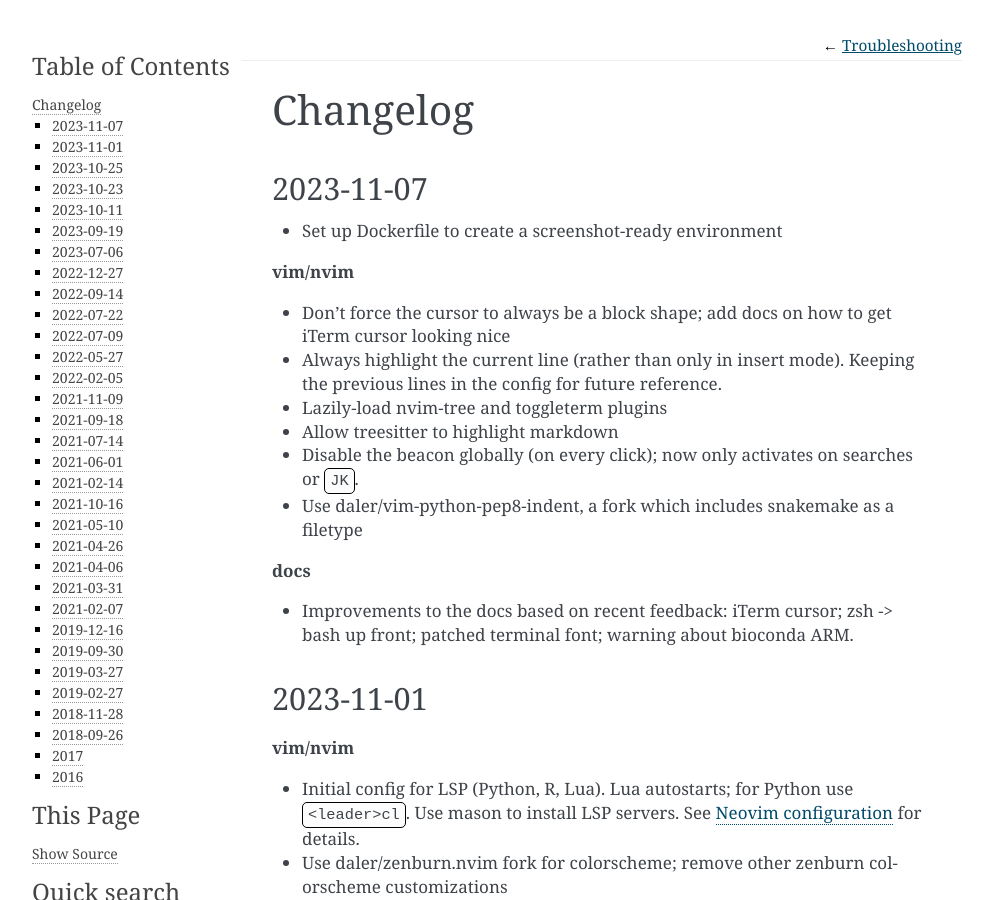
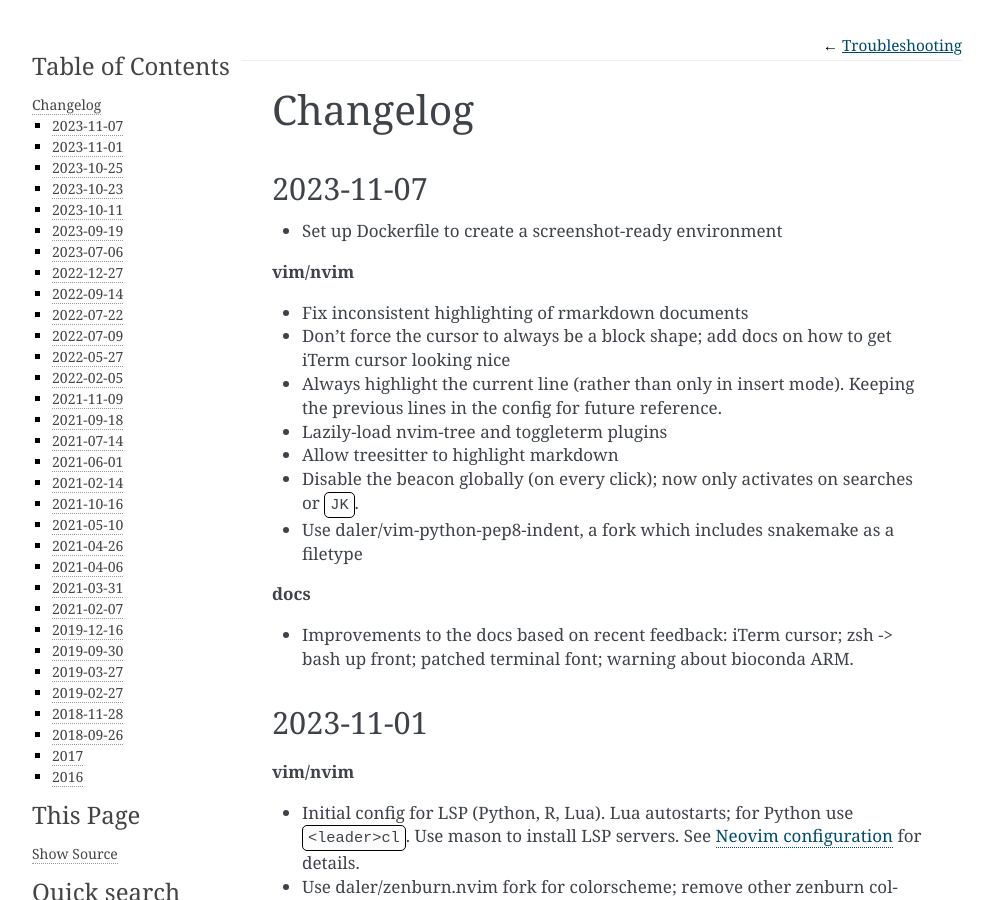
Before and after one commit to daler/dotfiles, a Sphinx documentation site: the page built from docs/changelog.rst, in a window 1280 px wide and 900 px high. Shown: the whole window, without its empty margins (148-1141 px from the left). Built offline with Sphinx 7.4.7, drawn with Linux system fonts in a browser that asks for light colours.

Commit message:
update changelog

```diff
--- a/docs/changelog.rst
+++ b/docs/changelog.rst
@@ -8,6 +8,7 @@ Changelog
 
 **vim/nvim**
 
+- Fix inconsistent highlighting of rmarkdown documents
 - Don't force the cursor to always be a block shape; add docs on how to get iTerm cursor looking nice
 - Always highlight the current line (rather than only in insert mode). Keeping
   the previous lines in the config for future reference.
```
